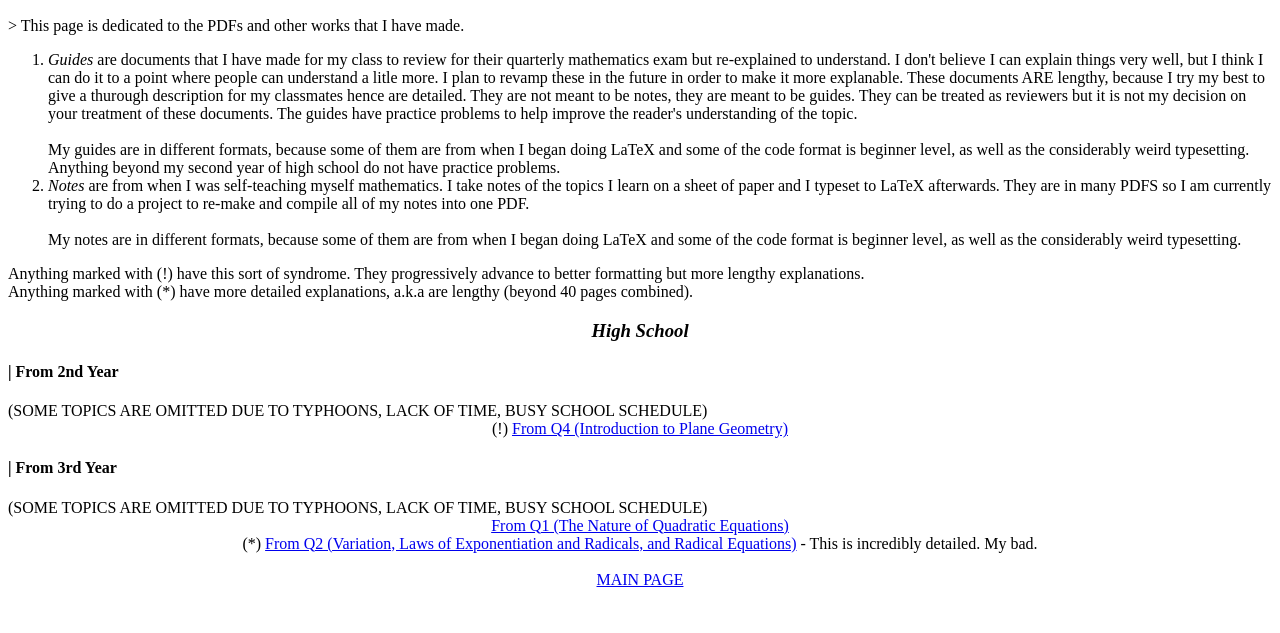
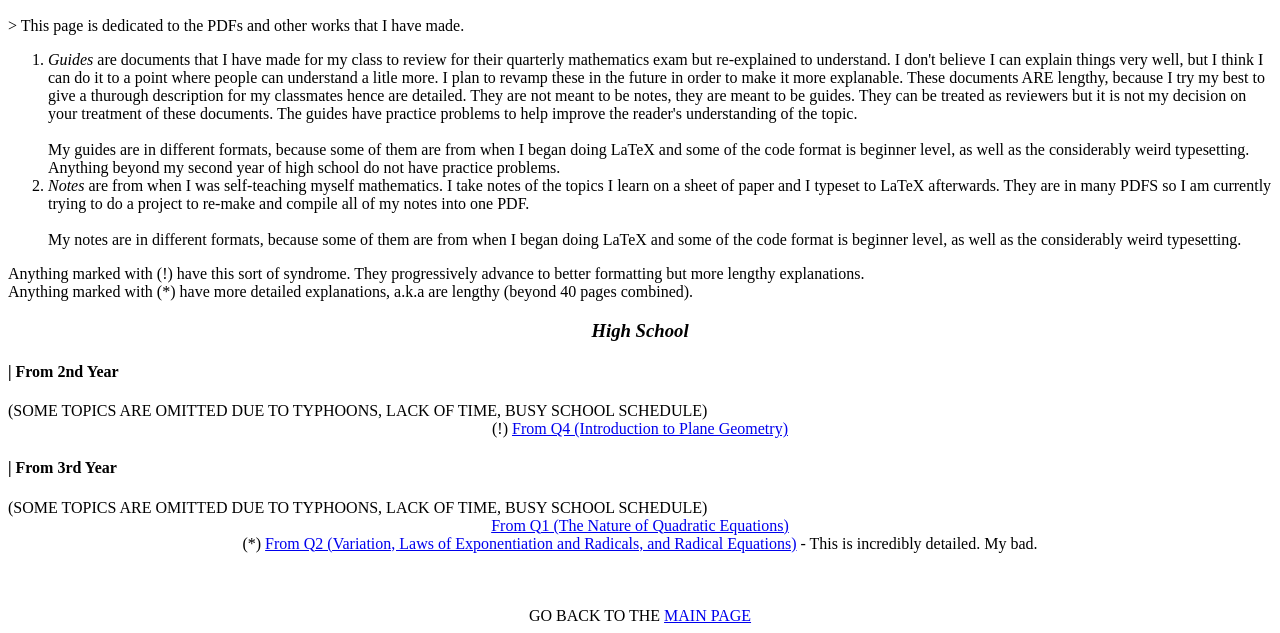
Before and after one commit to nate0-mc/main_page, a plain HTML site: page pdfs.html in a window 1280 px wide. Shown: the part 172-805 px from the top of the page. Drawn offline with nearby package versions, Linux system fonts and the light colour scheme.

Commit message:
Update pdfs.html
added text to main page text link

```diff
--- a/pdfs.html
+++ b/pdfs.html
@@ -30,6 +30,8 @@
 		(*) <a href="guide-y3q2.pdf">From Q2 (Variation, Laws of Exponentiation and Radicals, and Radical Equations)</a> - This is incredibly detailed. My bad.
 	</center>
 	<br>
-	<center><a href="index.html">MAIN PAGE<a></center>
+	<br>
+	<br>
+	<center>GO BACK TO THE <a href="index.html">MAIN PAGE<a></center>
   </body>
 </html>
```
